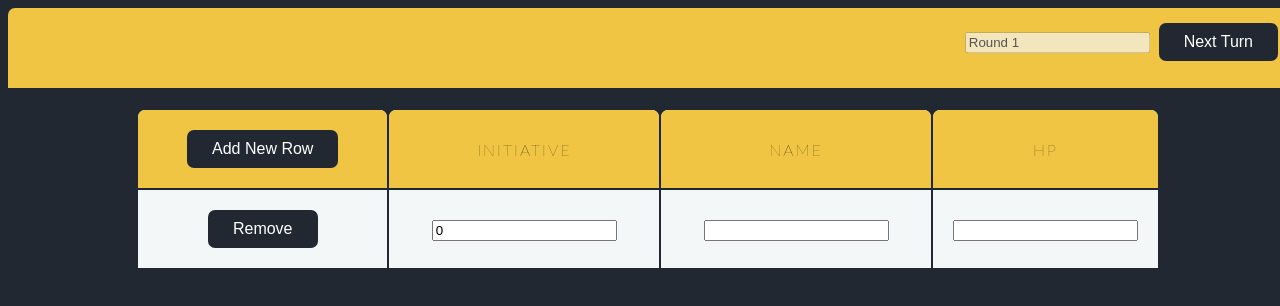
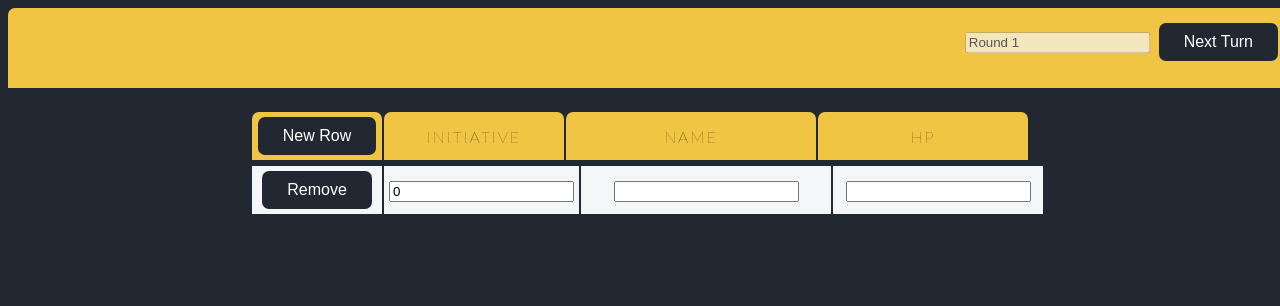
Before and after one commit to AlejandroSotoCastro/Initiative_Counter, a plain HTML site: page Initiative_Counter.html in a window 1280 px wide. Drawn offline with Linux system fonts and the light colour scheme.

Commit message:
some work on css
Scroll bar workng !

```diff
--- a/script.js
+++ b/script.js
@@ -1,175 +1,158 @@
-
-
 // select the <input type="text" class="display" disabled> element
-const display = document.querySelector('.display');
+const display = document.querySelector(".display");
 
 var table = document.getElementById("table");
 
-
-
-
-display.value="Round 1"
-var round_counter=1;
-var turn_counter=1;
+display.value = "Round 1";
+var round_counter = 1;
+var turn_counter = 1;
 
 var arrHead = new Array();
-arrHead = ['','INITIATIVE', 'NAME', 'HP']; // table headers.
+arrHead = ["", "INITIATIVE", "NAME", "HP"]; // table headers.
 
 // first create a TABLE structure by adding few headers.
 
 function createTable() {
-        var empTable = document.createElement('table');
-        empTable.setAttribute('id', 'empTable'); // table id.
-
-        var thead = empTable.createTHead ()
+  var empTable = document.createElement("table");
+  empTable.setAttribute("id", "empTable"); // table id.
+  empTable.setAttribute("class", "fixed_headers");
+  var thead = empTable.createTHead();
   var tr = empTable.insertRow(-1);
   thead.appendChild(tr);
 
   for (var h = 0; h < arrHead.length; h++) {
-	    var th = document.createElement('th'); // create table headers
-	    if(h==0){//first colum
-	        var button= document.createElement('input');
-                button.setAttribute('type', 'button');
-                button.setAttribute('value', 'Add New Row');
-   		button.setAttribute('class', 'button');
+    var th = document.createElement("th"); // create table headers
+    if (h == 0) {
+      //first colum
+      var button = document.createElement("input");
+      button.setAttribute("type", "button");
+      button.setAttribute("value", "New Row");
+      button.setAttribute("class", "button");
 
       // add button's 'onclick' event.
-                button.setAttribute('onclick', 'addRow()');
+      button.setAttribute("onclick", "addRow()");
 
       th.appendChild(button);
-
-	    }
-
-            else {
+    } else {
       th.innerHTML = arrHead[h];
-
     }
     tr.appendChild(th);
   }
-
-        var div = document.getElementById('cont');
-        div.appendChild(empTable);  // add the TABLE to the container.
+  var div = document.getElementById("cont");
+  div.appendChild(empTable); // add the TABLE to the container.
   addRow();
 }
 
 // now, add a new to the TABLE.
 function addRow() {
-        var empTab = document.getElementById('empTable');
+  var empTab = document.getElementById("empTable");
 
-        var rowCnt = empTab.rows.length;   // table row count.
+  var rowCnt = empTab.rows.length; // table row count.
   var tr = empTab.insertRow(-1); // the table row.
+  var tbody = empTab.getElementsByTagName('tbody')[0];
+  tbody.appendChild(tr);
   //tr = empTab.insertRow(rowCnt);
 
   for (var c = 0; c < arrHead.length; c++) {
-            var td = document.createElement('td'); // table definition.
+    var td = document.createElement("td"); // table definition.
     td = tr.insertCell(c);
 
-            if (c == 0) {      // the first column.
+    if (c == 0) {
+      // the first column.
       // add a button in every new row in the first column.
-                var button = document.createElement('input');
+      var button = document.createElement("input");
 
       // set input attributes.
-                button.setAttribute('type', 'button');
-                button.setAttribute('value', 'Remove');
-		button.setAttribute('class', 'button');
+      button.setAttribute("type", "button");
+      button.setAttribute("value", "Remove");
+      button.setAttribute("class", "button");
 
       // add button's 'onclick' event.
-                button.setAttribute('onclick', 'removeRow(this)');
+      button.setAttribute("onclick", "removeRow(this)");
 
       td.appendChild(button);
-            }
-            else {
+    } else {
       // 2nd, 3rd and 4th column, will have textbox.
-                var ele = document.createElement('input');
-                ele.setAttribute('type', 'text');
-                ele.setAttribute('value', '');
+      var ele = document.createElement("input");
+      ele.setAttribute("type", "text");
+      ele.setAttribute("value", "");
 
-		if(c == 1) {
-			ele.setAttribute('onBlur',"sortTable()");
-			ele.setAttribute('id',"init");
-			ele.setAttribute('type', 'number');
-			ele.setAttribute('autocomplete', 'off');
-			ele.setAttribute('value', '0');
+      if (c == 1) {
+        ele.setAttribute("onBlur", "sortTable()");
+        ele.setAttribute("id", "init");
+        ele.setAttribute("type", "number");
+        ele.setAttribute("autocomplete", "off");
+        ele.setAttribute("value", "0");
       }
 
       td.appendChild(ele);
     }
-
   }
-
 }
-
 
 // function to delete a row.
 function removeRow(oButton) {
-        var empTab = document.getElementById('empTable');
-        var thisRow =oButton.parentNode.parentNode.rowIndex;
-	console.log("Before delete row "+thisRow +" on turn "+(turn_counter-1)+" tblsize "+ (empTab.rows.length-1));
+  var empTab = document.getElementById("empTable");
+  var thisRow = oButton.parentNode.parentNode.rowIndex;
+  console.log(
+    "Before delete row " +
+      thisRow +
+      " on turn " +
+      (turn_counter - 1) +
+      " tblsize " +
+      (empTab.rows.length - 1)
+  );
 
-    if(thisRow<turn_counter-1){
-
-    	turn_counter-=1;
-    	console.log("a row before turn was deleted ")
-
-    }
-
-	else if(thisRow===turn_counter-1){
-
-		if (thisRow!=(empTab.rows.length-1)){
+  if (thisRow < turn_counter - 1) {
+    turn_counter -= 1;
+    console.log("a row before turn was deleted ");
+  } else if (thisRow === turn_counter - 1) {
+    if (thisRow != empTab.rows.length - 1) {
       console.log("last row turn deleted");
       turn();
-			turn_counter-=1;
-
-			}
-		else if(thisRow===1){
-			console.log("first row deleted")
-
-		}
-		else{
-
+      turn_counter -= 1;
+    } else if (thisRow === 1) {
+      console.log("first row deleted");
+    } else {
       turn();
       console.log(turn_counter);
     }
 
-
-		console.log("Current turn row was deleted "+oButton.parentNode.parentNode.rowIndex);
-
+    console.log(
+      "Current turn row was deleted " + oButton.parentNode.parentNode.rowIndex
+    );
   }
 
-
   empTab.deleteRow(oButton.parentNode.parentNode.rowIndex); // buttton -> td -> tr
-      console.log("After delete row "+thisRow +" on turn "+(turn_counter-1)+" tblsize "+ (empTab.rows.length-1));
-
+  console.log(
+    "After delete row " +
+      thisRow +
+      " on turn " +
+      (turn_counter - 1) +
+      " tblsize " +
+      (empTab.rows.length - 1)
+  );
 }
 
 function turn() {
-
-
   var table = document.getElementById("empTable");
   var rows = table.rows;
-   for (i = 1; i < (rows.length ); i++) {
-
-	rows[i].style.backgroundColor= "#f4f7f8";
+  for (i = 1; i < rows.length; i++) {
+    rows[i].style.backgroundColor = "#f4f7f8";
   }
-   if(rows.length===turn_counter){
-   turn_counter=1;
-   round_counter= round_counter + 1;
+  if (rows.length === turn_counter) {
+    turn_counter = 1;
+    round_counter = round_counter + 1;
     //rows[turn_counter].style.backgroundColor= "#78c986";
     // console.log("New Round")
-   }
-   else{
-
-
+  } else {
     //console.log("Next Turn")
   }
-  rows[turn_counter].style.backgroundColor= "#78c986";
-  turn_counter+=1;
-  display.value=("Round " + round_counter.toString());
+  rows[turn_counter].style.backgroundColor = "#78c986";
+  turn_counter += 1;
+  display.value = "Round " + round_counter.toString();
   //console.log("current turn "+ (turn_counter-1));
-
 }
-
-
 
 function sortTable() {
   var table, i, x, y;
@@ -182,18 +165,16 @@ function sortTable() {
     var rows = table.rows;
 
     // Loop to go through all rows
-                    for (i = 1; i < (rows.length - 1); i++) {
+    for (i = 1; i < rows.length - 1; i++) {
       var Switch = false;
 
       // Fetch 2 elements that need to be compared
       x = rows[i].cells[1].children[0].value;
-                        y = rows[i+1].cells[1].children[0].value;
+      y = rows[i + 1].cells[1].children[0].value;
 
       // Check if 2 rows need to be switched
-                        if (parseInt(x) <parseInt(y) )
-                            {
-
-  				console.log(x,y);
+      if (parseInt(x) < parseInt(y)) {
+        console.log(x, y);
         // If yes, mark Switch as needed and break loop
         Switch = true;
         break;
--- a/style.css
+++ b/style.css
@@ -1,11 +1,30 @@
 body {
   width: 100vw;
   height: 100vh;
-  overflow: scroll;
+  overflow: hidden;
   background-color: #222831;
   font-family: sans-serif;
+
+}
+/* width */
+::-webkit-scrollbar {
+  width: 13px;
 }
 
+/* Track */
+::-webkit-scrollbar-track {
+  background: #f1f1f1;
+}
+
+/* Handle */
+::-webkit-scrollbar-thumb {
+  background: #888;
+}
+
+/* Handle on hover */
+::-webkit-scrollbar-thumb:hover {
+  background: #555;
+}
 
 .button {
   background-color: #222831;
@@ -39,13 +58,42 @@ body {
 }
 
 table {
+  width: 800px;
+  table-layout: fixed;
+
+
   height: 40%;
-  left: 10%;
-  margin: 20px auto;
-  overflow-y: scroll;
-  position: static;
-  width: 80%;
+   left: 10%;
+   margin: 20px auto;
   color: #000;
+
+	}
+
+table th,
+table td {
+	padding: 5px;
+	text-align: center;
+	}
+	.fixed_headers td:nth-child(1),
+	.fixed_headers th:nth-child(1) {
+			min-width: 120px;
+		}
+		.fixed_headers td:nth-child(2),
+		.fixed_headers th:nth-child(2) {
+			min-width: 170px;
+		}
+		.fixed_headers td:nth-child(3),
+		.fixed_headers th:nth-child(3) {
+			width: 240px;
+		}
+
+		.fixed_headers td:nth-child(4),
+		.fixed_headers th:nth-child(4) {
+			width: 200px;
+		}
+.fixed_headers thead {
+	background-color: #222831;
+
 }
 
 thead th {
@@ -60,20 +108,37 @@ thead th {
   border-top-right-radius: 7px;
 
 }
+.fixed_headers thead tr {
+	display: block;
+	position: relative;
+}
 
-tr {
-  background: #f4f7f8;
-  border-bottom: 1px solid #FFF;
-  margin-bottom: 5px;
+.fixed_headers tbody {
+	display: block;
+	overflow: auto;
+	width: 100%;
+	height: 600px;
+}
+
+tbody tr {
+background: #f4f7f8;
+border: 2px solid #222831;
 }
 
 th, td {
   font-family: 'Lato', sans-serif;
   font-weight: 400;
   font-size: 18px;
-  padding: 20px;
-  text-align: center;
-  width: 33.3333%;
+
+
+
 }
-
-/* display style end */
+		.old_ie_wrapper {
+			height: 300px;
+			width: 750px;
+			overflow-x: hidden;
+			overflow-y: auto;
+		}
+		.old_ie_wrapper tbody {
+			height: auto;
+		}
```
Also changed, not shown: One_file_Initiative_counter.html (+2 -2 lines). Lines whose indentation alone changed are shown as unchanged.
